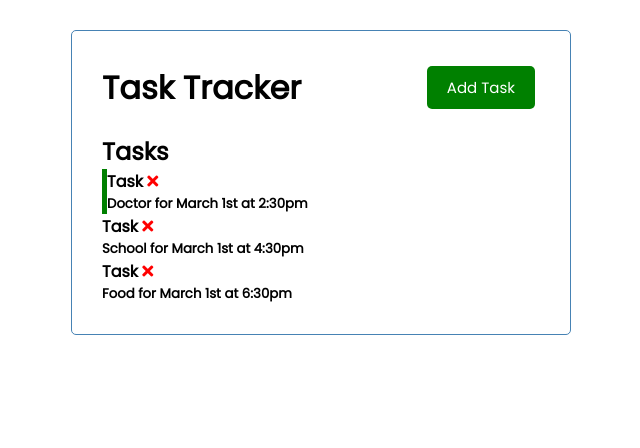
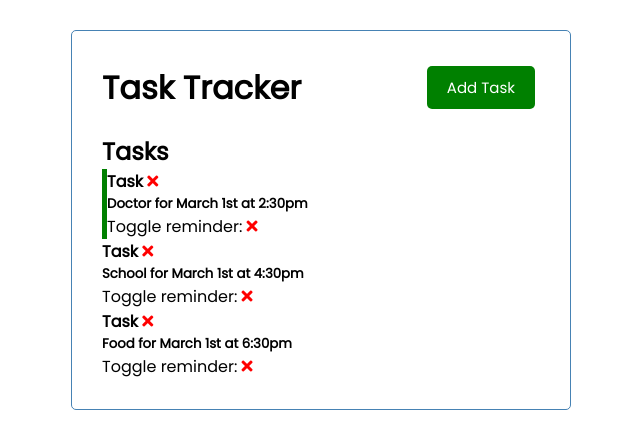
Before and after one commit to ElyssaW/vue-crash-course, a Vue app: page / in a window 1280 px wide. Shown: the top 448 px of the page, without its empty margins (319-959 px from the left). Built offline with nearby package versions, Linux system fonts and the light colour scheme.

Commit message:
Added reminder toggle

```diff
--- a/src/App.vue
+++ b/src/App.vue
@@ -1,7 +1,7 @@
 <template>
   <div class='container'>
     <Header title='Task Tracker' />
-    <Tasks @delete-task="deleteTask" :tasks="tasks" />
+    <Tasks @delete-task="deleteTask" @toggle-reminder='toggleReminder' :tasks="tasks" />
   </div>
 </template>
 
@@ -23,9 +23,15 @@ export default {
   methods: {
     deleteTask(taskId) {
       console.log('task', taskId)
-      this.tasks = this.tasks.filter(task => {
-        return task.id != taskId
-      })
+      if(confirm('Are you sure?')) {
+        this.tasks = this.tasks.filter(task => {
+          return task.id != taskId
+        })
+      }
+    },
+    toggleReminder(taskId) {
+      console.log('Toggling reminder', taskId)
+      this.tasks[taskId-1].reminder = !this.tasks[taskId-1].reminder
     }
   },
   created() {
--- a/src/components/Task.vue
+++ b/src/components/Task.vue
@@ -4,6 +4,7 @@
             <i @click="onDelete(task.id)" class="fas fa-times"></i>
         </h4>
         <h5>{{task.text}} for {{task.day}}</h5>
+        <p>Toggle reminder: <i @click="toggleReminder(task.id)" class="fas fa-times"></i></p>
     </div>
 </template>
 
@@ -17,6 +18,10 @@ export default {
         onDelete(taskId) {
             console.log(taskId)
             this.$emit('delete-task', taskId)
+        },
+        toggleReminder(taskId) {
+            console.log('Toggling reminder')
+            this.$emit('toggle-reminder', taskId)
         }
     }
 }
--- a/src/components/Tasks.vue
+++ b/src/components/Tasks.vue
@@ -1,7 +1,7 @@
 <template>
     <h2>Tasks</h2>
     <div :key="task.id" v-for="task in tasks">
-        <Task @delete-task="$emit('delete-task', task.id)" :task='task' />
+        <Task @toggle-reminder="$emit('toggle-reminder', task.id)" @delete-task="$emit('delete-task', task.id)" :task='task' />
     </div>
 </template>
 
@@ -16,6 +16,6 @@ export default {
     props: {
         tasks: Array
     },
-    emits: ['delete-task']
+    emits: ['delete-task', 'toggle-reminder']
 }
 </script>
```
